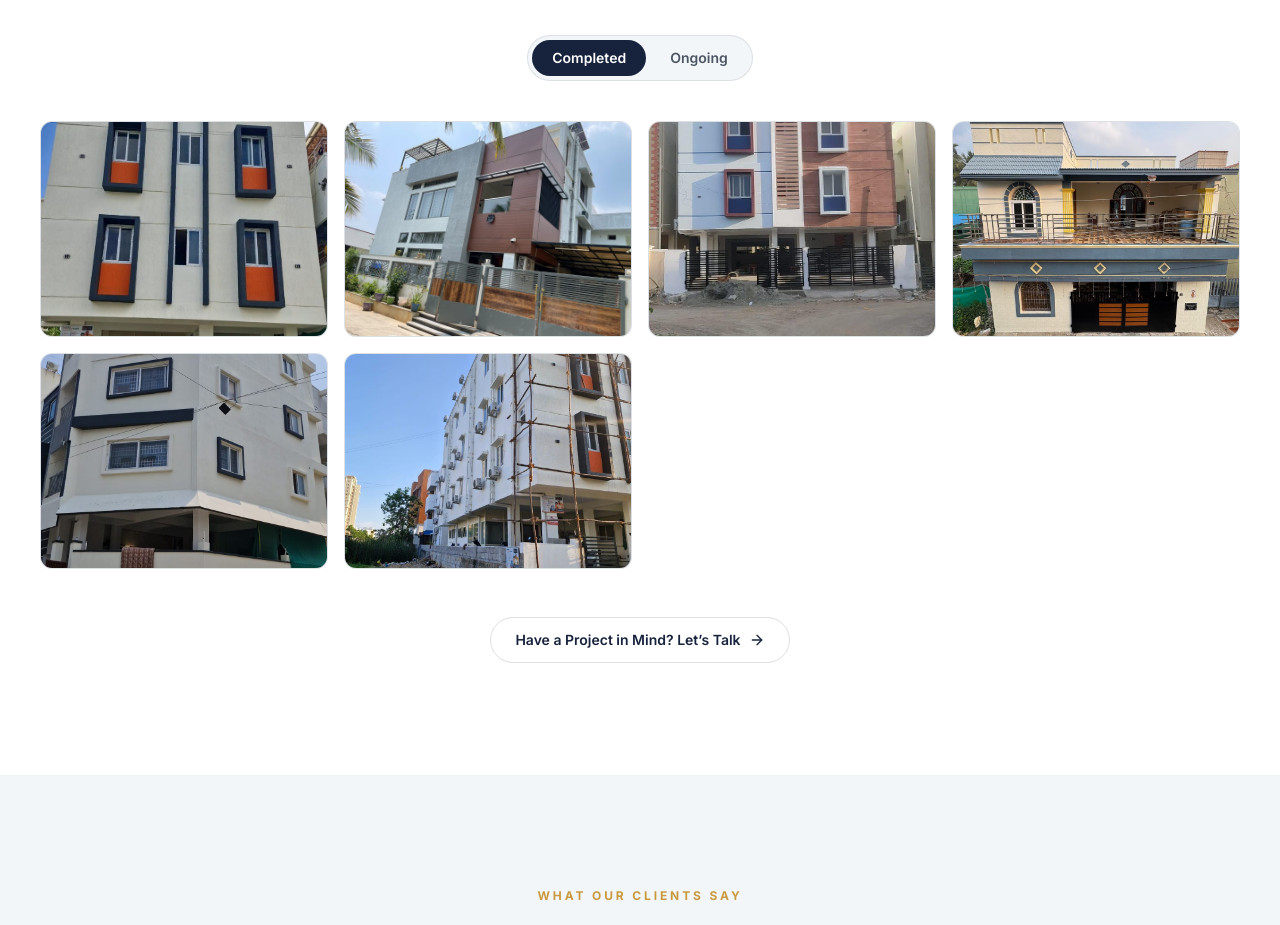
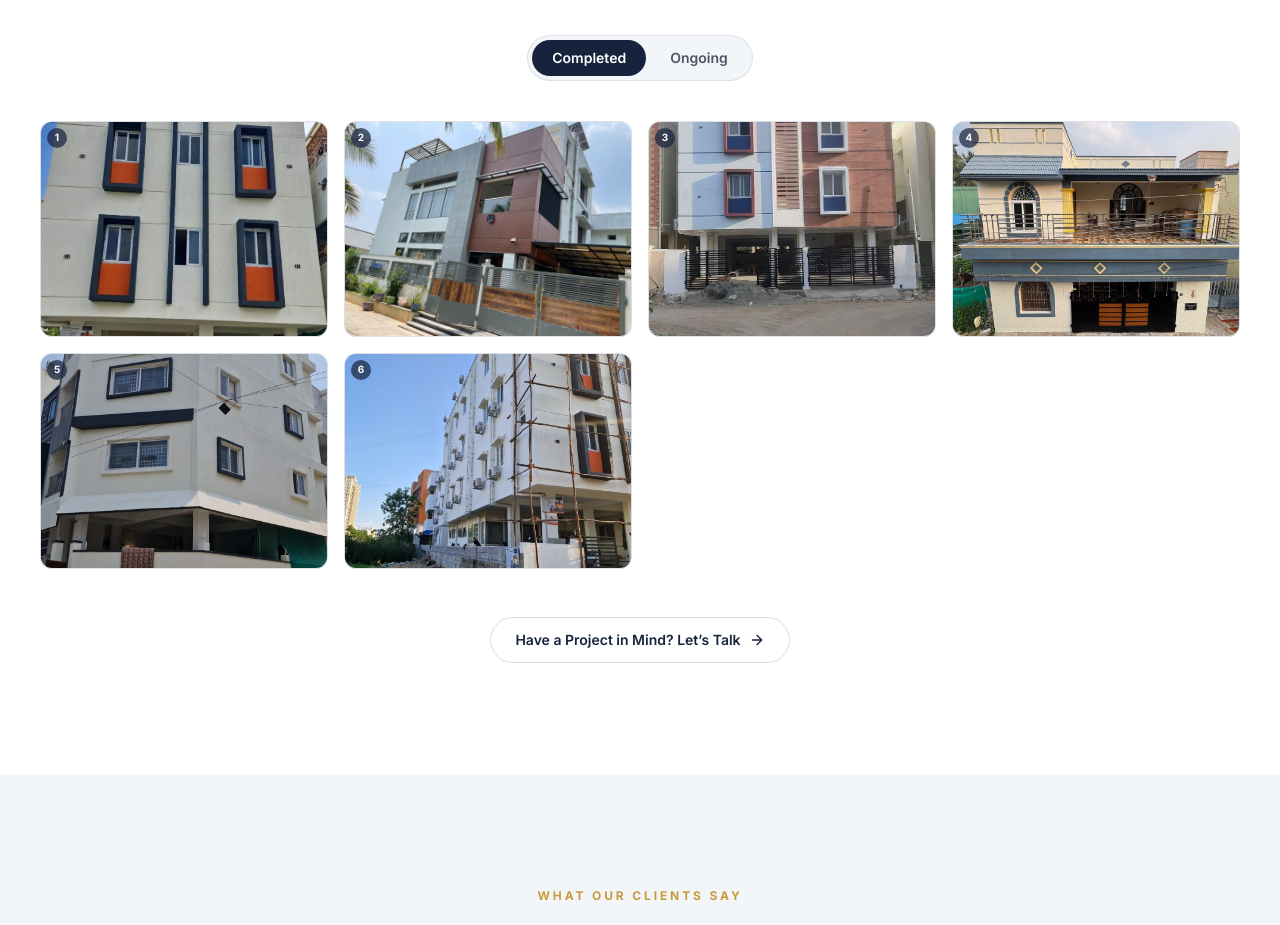
Before and after one commit to harishUrus/KJR-INFRA, a React (Vite) app: page / in a window 1280 px wide. Shown: the part 4960-5885 px from the top of the page. Built offline with nearby package versions, Linux system fonts and the light colour scheme.

Commit message:
Add reference numbers to gallery thumbnails so specific items can be targeted precisely

```diff
--- a/src/components/Projects.tsx
+++ b/src/components/Projects.tsx
@@ -92,13 +92,20 @@ export function Projects() {
         </div>
 
         <div className="grid grid-cols-2 gap-3 sm:gap-4 md:grid-cols-3 lg:grid-cols-4">
-          {media.map((item) => (
+          {media.map((item, i) => (
             <button
               key={item.src}
               type="button"
               onClick={() => setLightbox(item)}
               className="project-photo group relative aspect-[4/3] overflow-hidden rounded-xl border border-navy/10 bg-bg-light"
             >
+              {/* Reference number so specific items can be identified
+                  precisely (e.g. "remove #12") instead of relying on a
+                  picker selector, which can't distinguish between tiles
+                  that share identical markup. */}
+              <span className="absolute left-1.5 top-1.5 z-10 flex h-5 min-w-5 items-center justify-center rounded-full bg-navy/70 px-1 text-[10px] font-bold text-white">
+                {i + 1}
+              </span>
               {item.type === 'video' ? (
                 <video
                   // The #t=0.1 fragment tells the browser to seek to that
```
